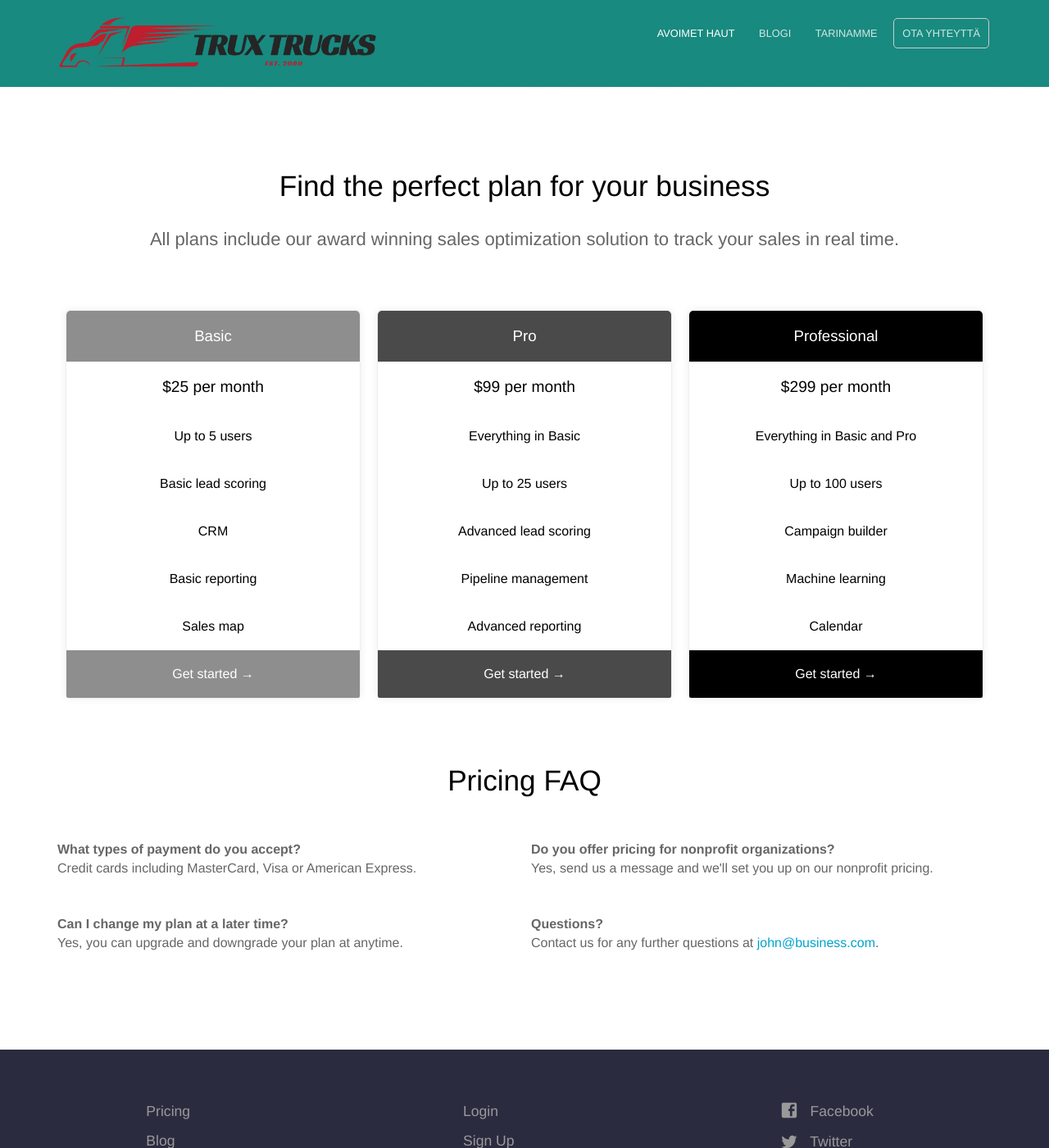
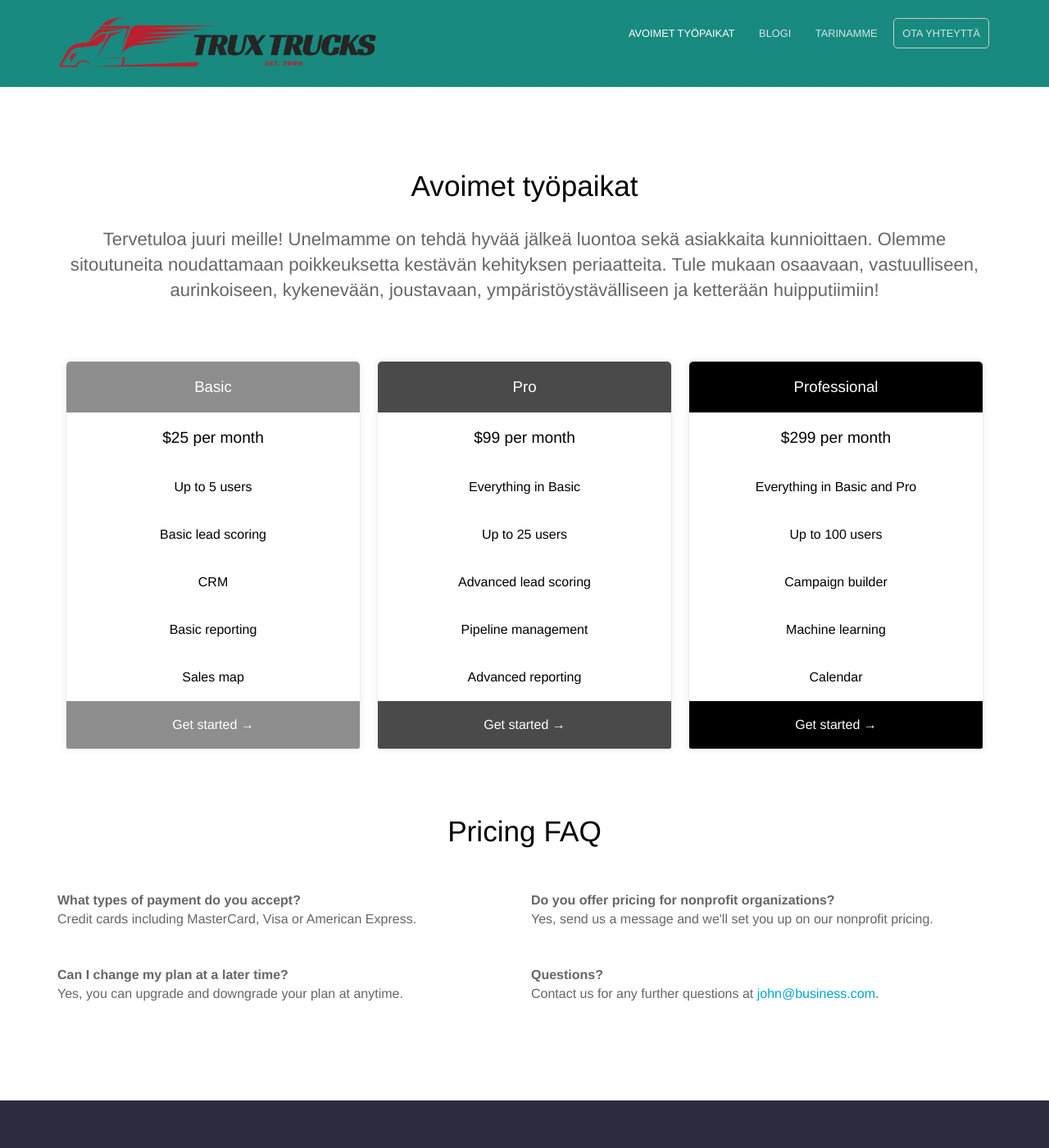
Before and after one commit to agnetatrux/TruxTrucks, a Jekyll site: the page built from avoimet_tyopaikat.html, in a window 1280 px wide and 1400 px high. Shown: the whole window at 82% size. Built offline with Jekyll 4.4.1, drawn with Linux system fonts in a browser that asks for light colours.

Commit message:
Initial avoimet tyopaikat text and pricing rendamed to avoimet_tyopaikat

```diff
--- a/_data/footer.yml
+++ b/_data/footer.yml
@@ -1,6 +1,6 @@
 - links:
-  - name: Pricing
-    link: /pricing/
+  - name: Avoimet työpaikat
+    link: /avoimet_tyopaikat/
   - name: Blog
     link: /blog/
   - name: About
--- a/_data/navigation.yml
+++ b/_data/navigation.yml
@@ -1,5 +1,5 @@
-- name: Avoimet haut
-  link: /pricing/
+- name: Avoimet työpaikat
+  link: /avoimet_tyopaikat/
   new_window: false
   highlight: false
 - name: Blogi
--- a/pricing.html
+++ b/avoimet_tyopaikat.html
@@ -1,7 +1,7 @@
 ---
-title: Pricing
-heading: Find the perfect plan for your business
-description: All plans include our award winning sales optimization solution to track your sales in real time.
+title: Avoimet työpaikat
+heading: Avoimet työpaikat
+description: Tervetuloa juuri meille! Unelmamme on tehdä hyvää jälkeä luontoa sekä asiakkaita kunnioittaen. Olemme sitoutuneita noudattamaan poikkeuksetta kestävän kehityksen periaatteita. Tule mukaan osaavaan, vastuulliseen, aurinkoiseen, kykenevään, joustavaan, ympäristöystävälliseen ja ketterään huipputiimiin!
 pricing_table:
   - name: Basic
     color: "#8e8e8e"
@@ -19,7 +19,7 @@ pricing_table:
       - text: Sales map
         highlight: false
     call_to_action:
-      link: http://mysite.com?plan=basic
+      link: https://www.youtube.com/watch?v=dQw4w9WgXcQ
       text: Get started
   - name: Pro
     color: "#4a4a4a"
@@ -37,7 +37,7 @@ pricing_table:
       - text: Advanced reporting
         highlight: false
     call_to_action:
-      link: http://mysite.com?plan=pro
+      link: https://www.youtube.com/watch?v=dQw4w9WgXcQ
       text: Get started
   - name: Professional
     color: "#000000"
@@ -55,7 +55,7 @@ pricing_table:
       - text: Calendar
         highlight: false
     call_to_action:
-      link: http://mysite.com?plan=professional
+      link: https://www.youtube.com/watch?v=dQw4w9WgXcQ
       text: Get started
 faq:
   - question: What types of payment do you accept?
--- a/css/screen.scss
+++ b/css/screen.scss
@@ -6,7 +6,7 @@
 @import "elements";
 @import "landing-page";
 @import "layout";
-@import "pricing";
+@import "avoimet_tyopaikat";
 @import "staff";
 @import "contact";
 @import "blog";
```
Also changed, not shown: _sass/avoimet_tyopaikat.scss (renamed from _sass/pricing.scss).
